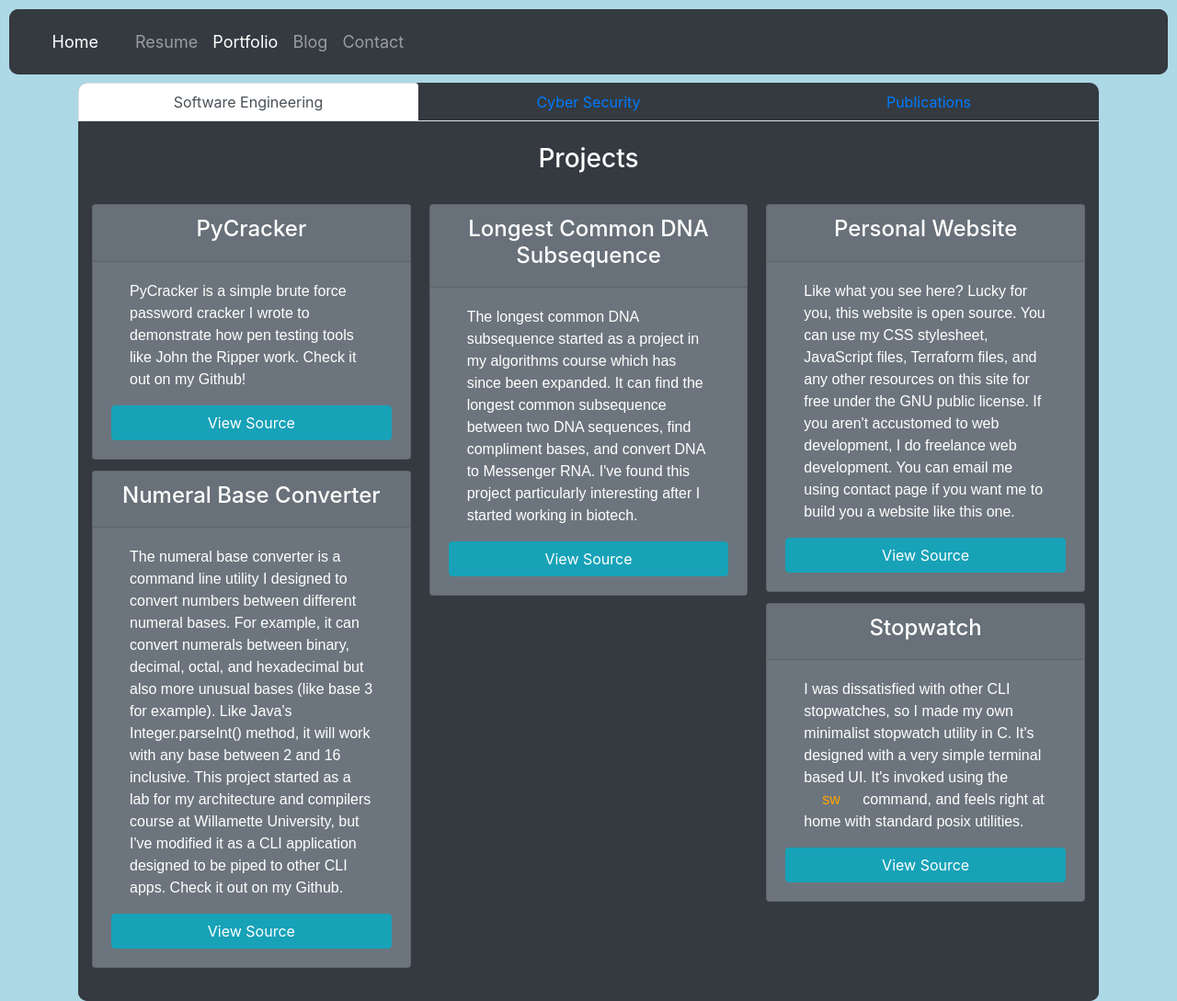
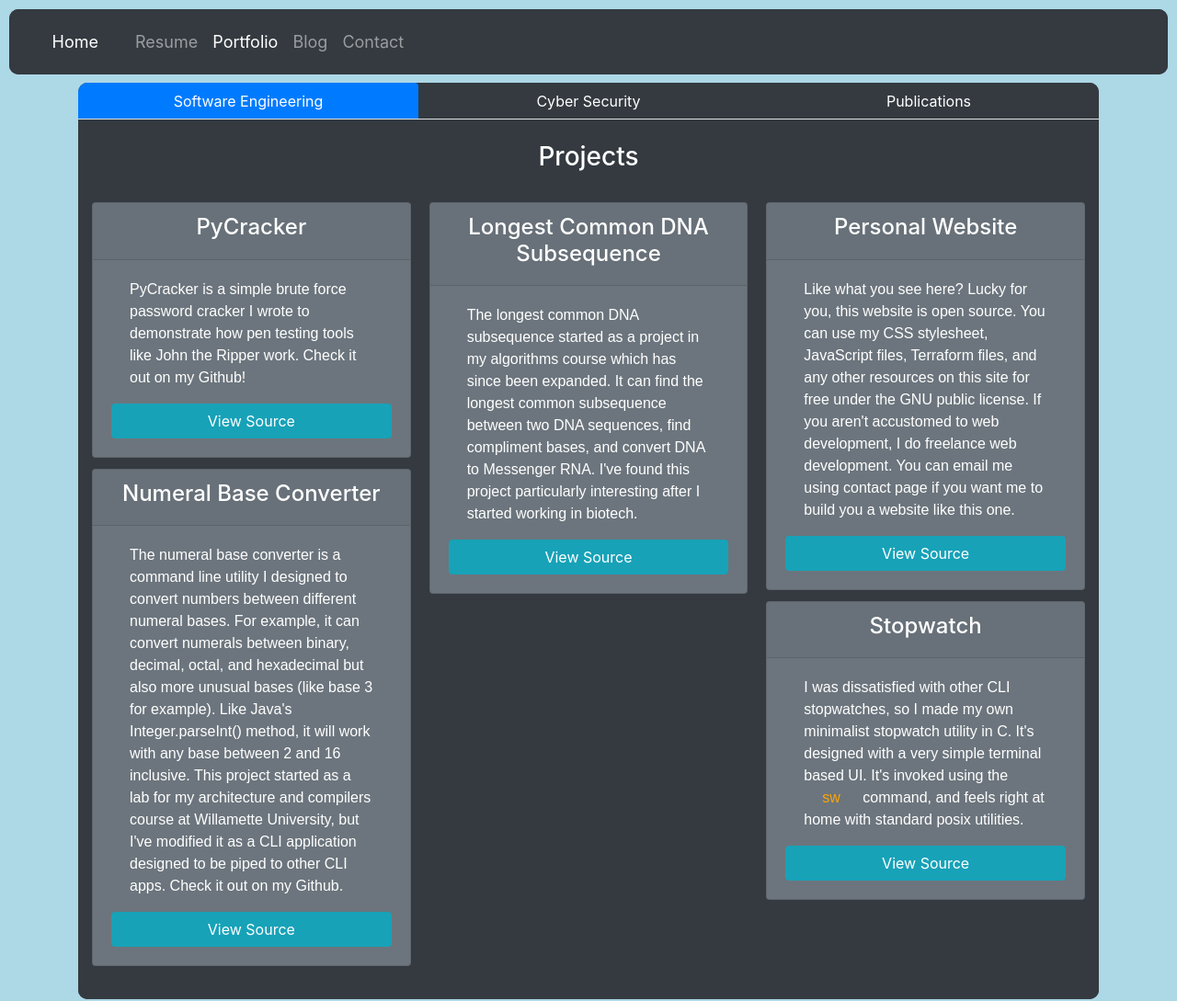
Before and after one commit to dchid/davidnchidester.com, a plain HTML site: page src/portfolio.html in a window 1280 px wide. Shown: the top 1089 px of the page at 92% size. Drawn offline with nearby package versions, Linux system fonts and the light colour scheme.

Commit message:
rebuild nav tabs

```diff
--- a/src/dchid.css
+++ b/src/dchid.css
@@ -252,3 +252,20 @@ iframe.blog_post {
   border: none;
   width: 100%;
 }
+
+/* moved from portfolio.html: make tab links dark with white text by default, primary blue when active */
+.nav-tabs .nav-link {
+  background-color: #343a40; /* bg-dark */
+  color: #fff;
+  border: none;
+}
+.nav-tabs .nav-link:hover {
+  color: #fff;
+  opacity: 0.9;
+}
+.nav-tabs .nav-link.active {
+  background-color: #007bff; /* bg-primary (Bootstrap 4) */
+  color: #fff;
+}
+/* Keep tab panes background dark to match design */
+.tab-pane.bg-dark { background-color: #343a40; color: #fff; }
--- a/src/portfolio.html
+++ b/src/portfolio.html
@@ -27,7 +27,7 @@
     <nav class="topnav" id="myTopnav"></nav>
 
     <div class="container hidden">
-        <ul class="nav nav-tabs nav-justified">
+        <ul class="nav nav-tabs nav-justified navbar-dark bg-dark">
             <li class="nav-item"><a class="nav-link" data-toggle="tab" href="#software_tab">Software Engineering</a></li>
             <li class="nav-item"><a class="nav-link" data-toggle="tab" href="#security_tab">Cyber Security</a></li>
             <li class="nav-item"><a class="nav-link" data-toggle="tab" href="#publications_tab">Publications</a></li>
```
